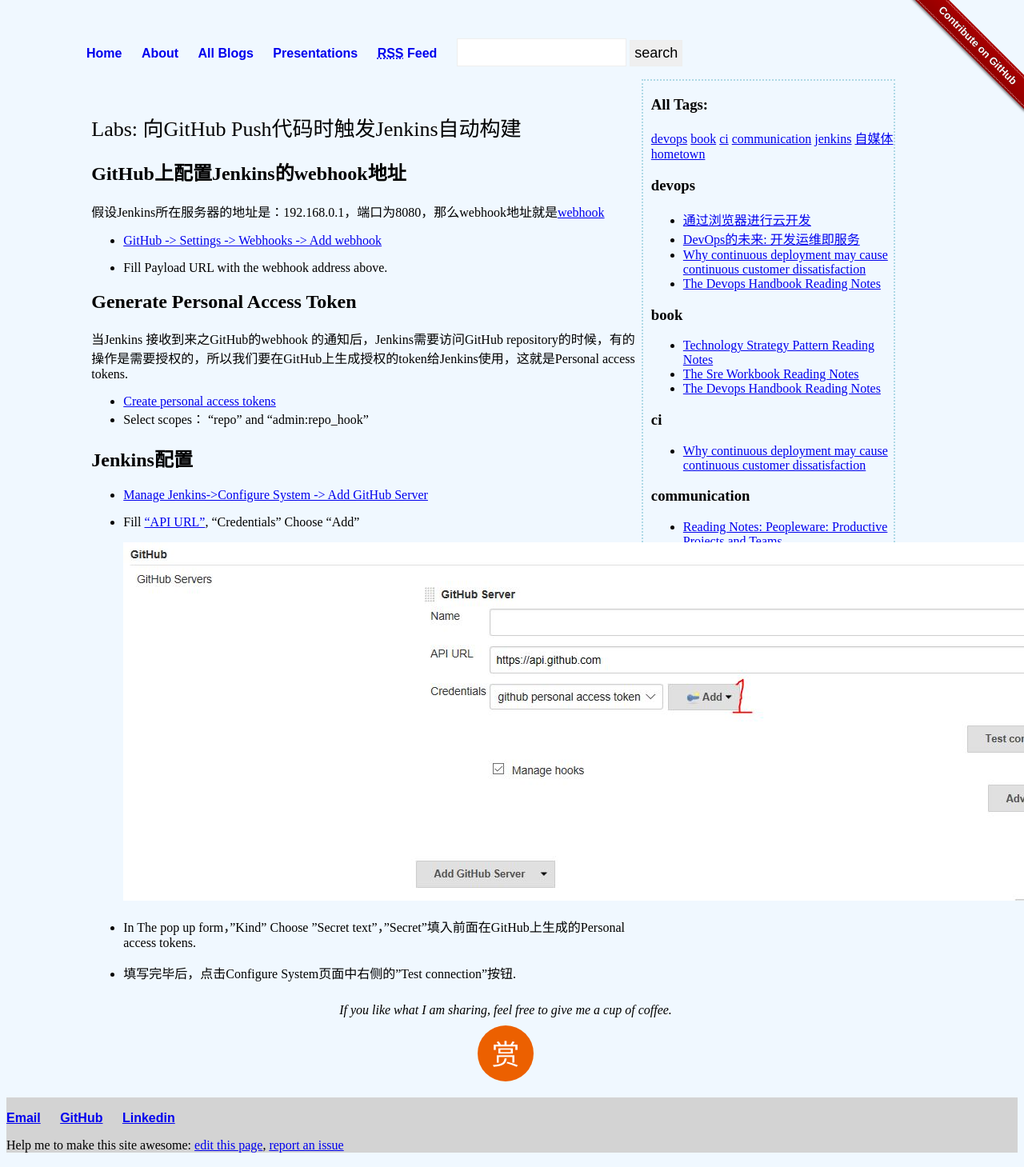
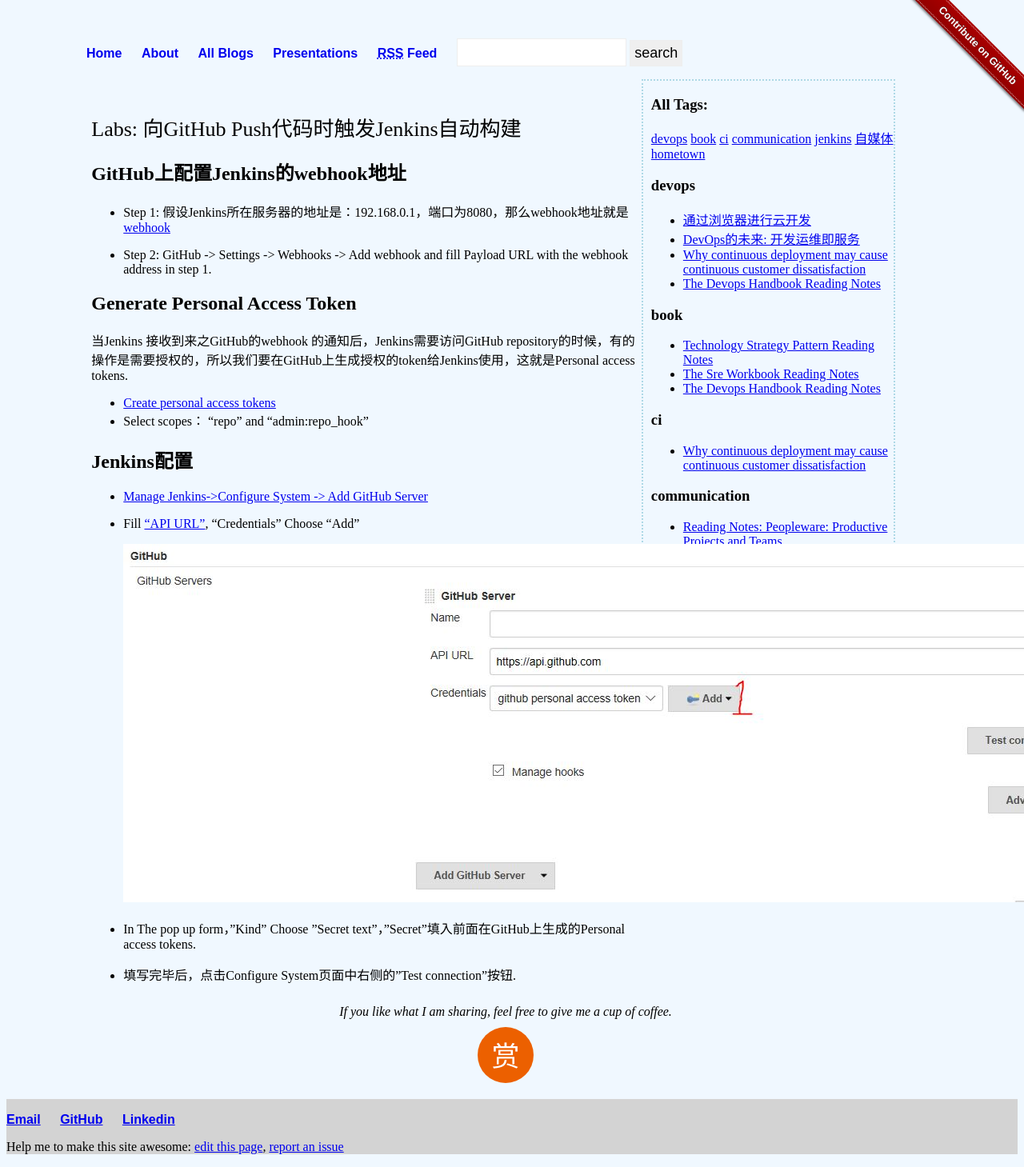
Before and after one commit to liuning0820/liuning0820.github.io, a Jekyll site: the page built from _posts/2019-04-01-jenkins-triggle-build-after-push-to-GitHub.md, in a window 1280 px wide. Shown: the whole page at 80% size. Built offline with Jekyll 4.4.1, drawn with Linux system fonts in a browser that asks for light colours.

Commit message:
Fix break link

```diff
--- a/_posts/2019-04-01-jenkins-triggle-build-after-push-to-GitHub.md
+++ b/_posts/2019-04-01-jenkins-triggle-build-after-push-to-GitHub.md
@@ -9,11 +9,9 @@ tags: [jenkins]
 
 ## GitHub上配置Jenkins的webhook地址
 
-假设Jenkins所在服务器的地址是：192.168.0.1，端口为8080，那么webhook地址就是[webhook](http://192.168.0.1:8080/github-webhook/)
+- Step 1: 假设Jenkins所在服务器的地址是：192.168.0.1，端口为8080，那么webhook地址就是[webhook](http://192.168.0.1:8080/github-webhook/)
 
-- [GitHub -> Settings -> Webhooks -> Add webhook](https://github.com/liuning0820/liuning0820.github.io/settings/hooks/new)
-
-- Fill Payload URL with the webhook address above.
+- Step 2: GitHub -> Settings -> Webhooks -> Add webhook and fill Payload URL with the webhook address in step 1.
 
 ## Generate Personal Access Token
 
```
Also changed, not shown: ex_presentations/css/theme/README.md (+1 -1 lines), .travis.yml, README.md.
